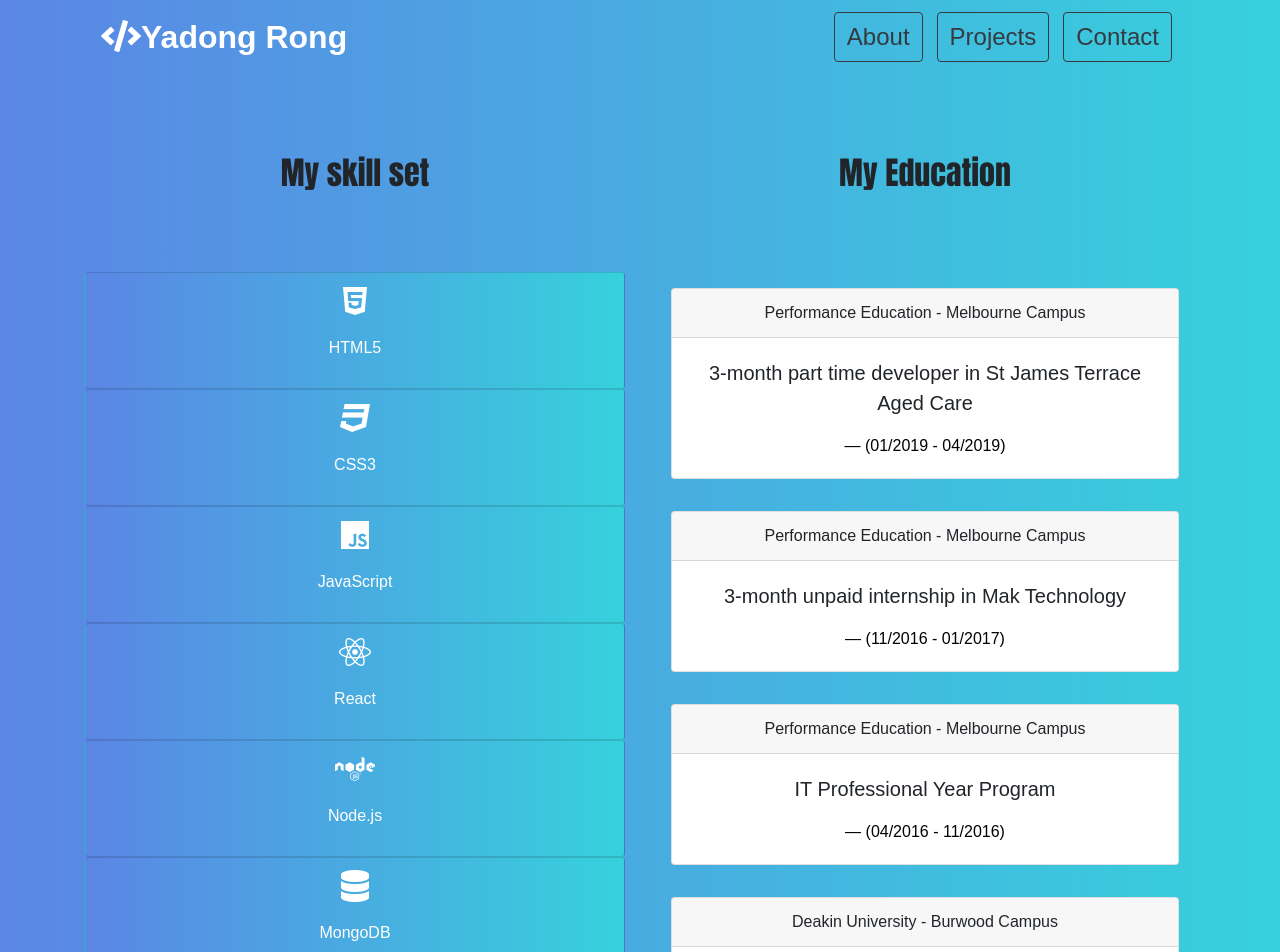
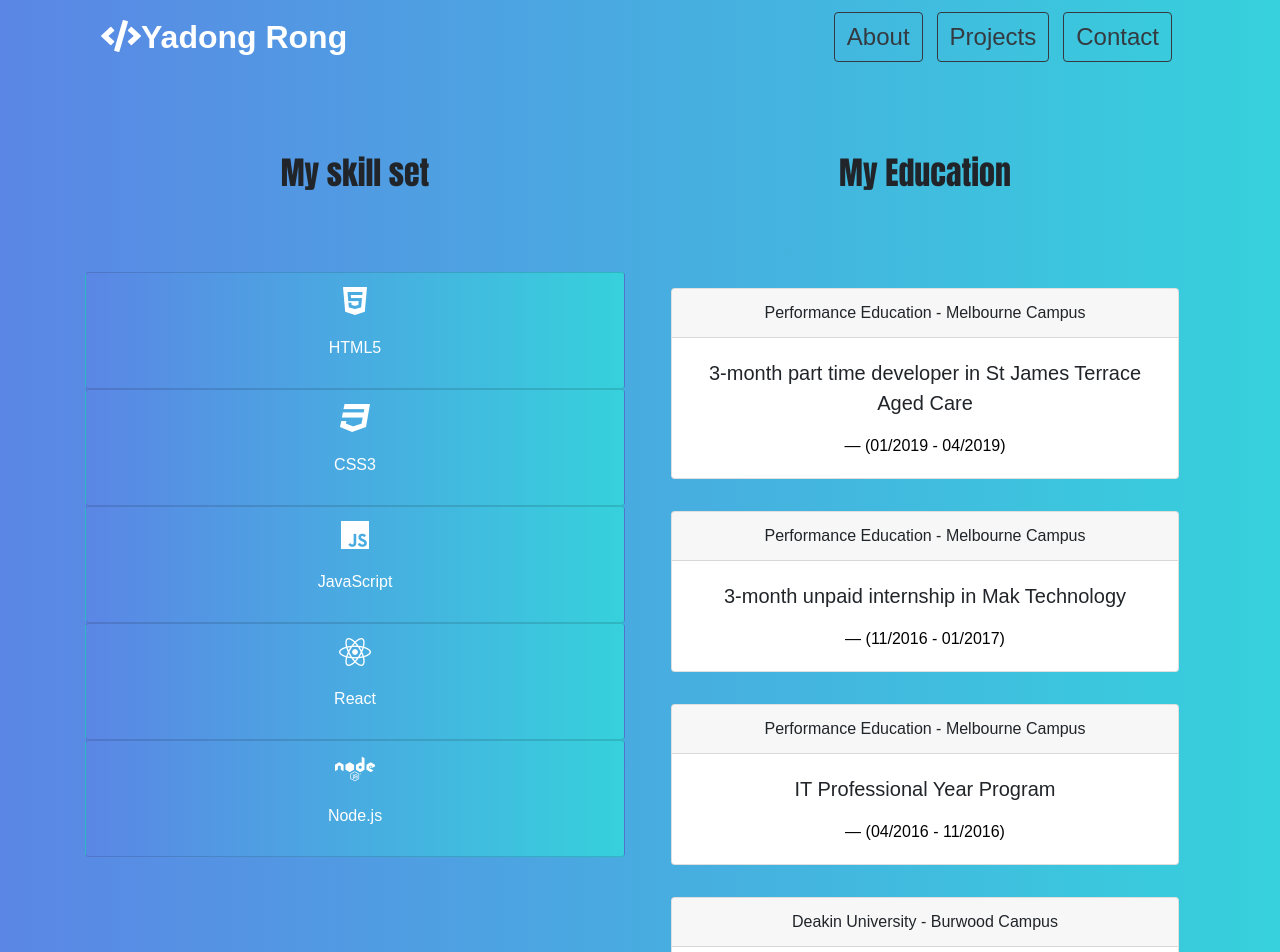
Before and after one commit to rongyadong/my_react_portfolio, a React (Create React App) app: page /about in a window 1280 px wide. Shown: the top 952 px of the page. Built offline with nearby package versions, Linux system fonts and the light colour scheme.

Commit message:
updated skills

```diff
--- a/src/components/About.jsx
+++ b/src/components/About.jsx
@@ -9,8 +9,7 @@ class About extends Component {
       ['CSS3', 'fab fa-css3 fa-2x'],
       ['JavaScript', 'fab fa-js fa-2x'],
       ['React', 'fab fa-react fa-2x'],
-      ['Node.js', 'fab fa-node fa-2x'],
-      ['MongoDB', 'fas fa-database fa-2x']
+      ['Node.js', 'fab fa-node fa-2x']
     ],
     educations: [
       [
--- a/src/components/Main.jsx
+++ b/src/components/Main.jsx
@@ -15,7 +15,6 @@ const Main = () => {
             <hr />
             <p>
               HTML5 | CSS3 | Bootstrap | JavaScript | React | Node.js | Express
-              | MongoDB
             </p>
           </div>
           <div className="social-links">
```
